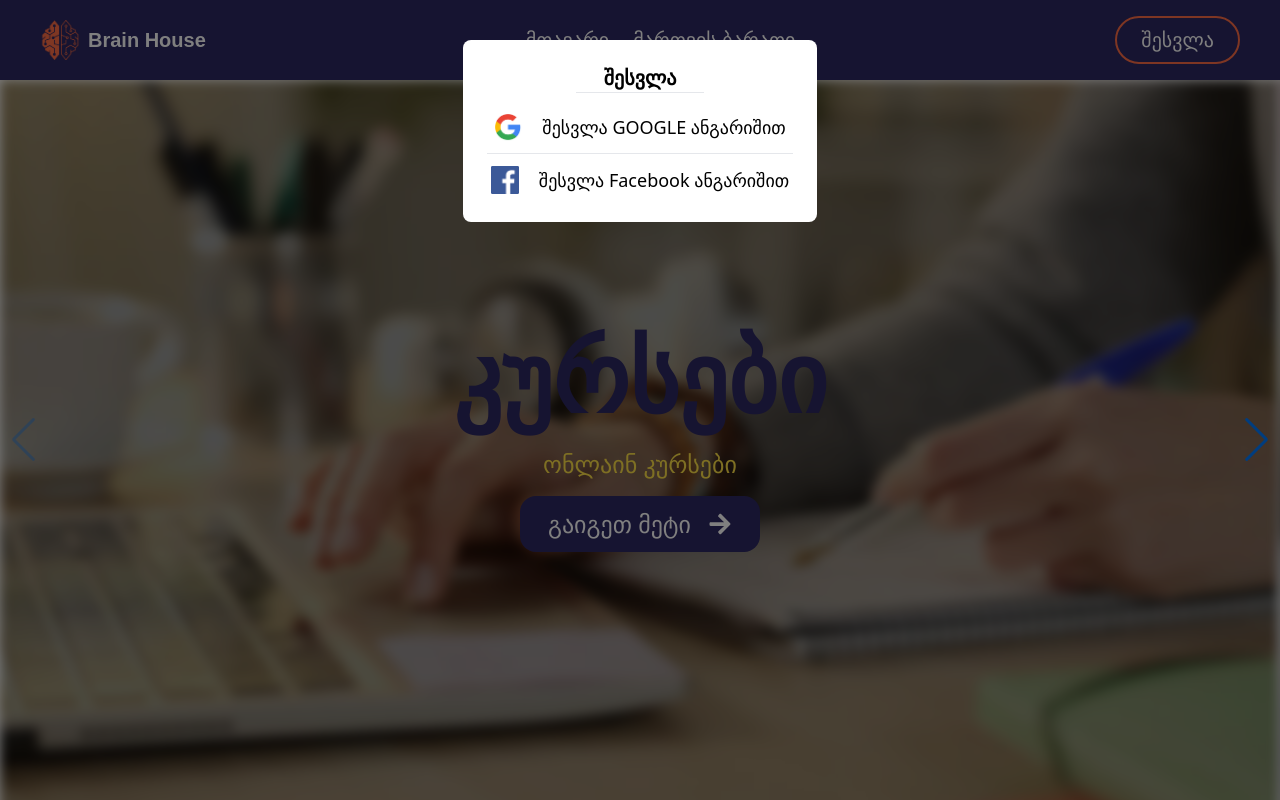
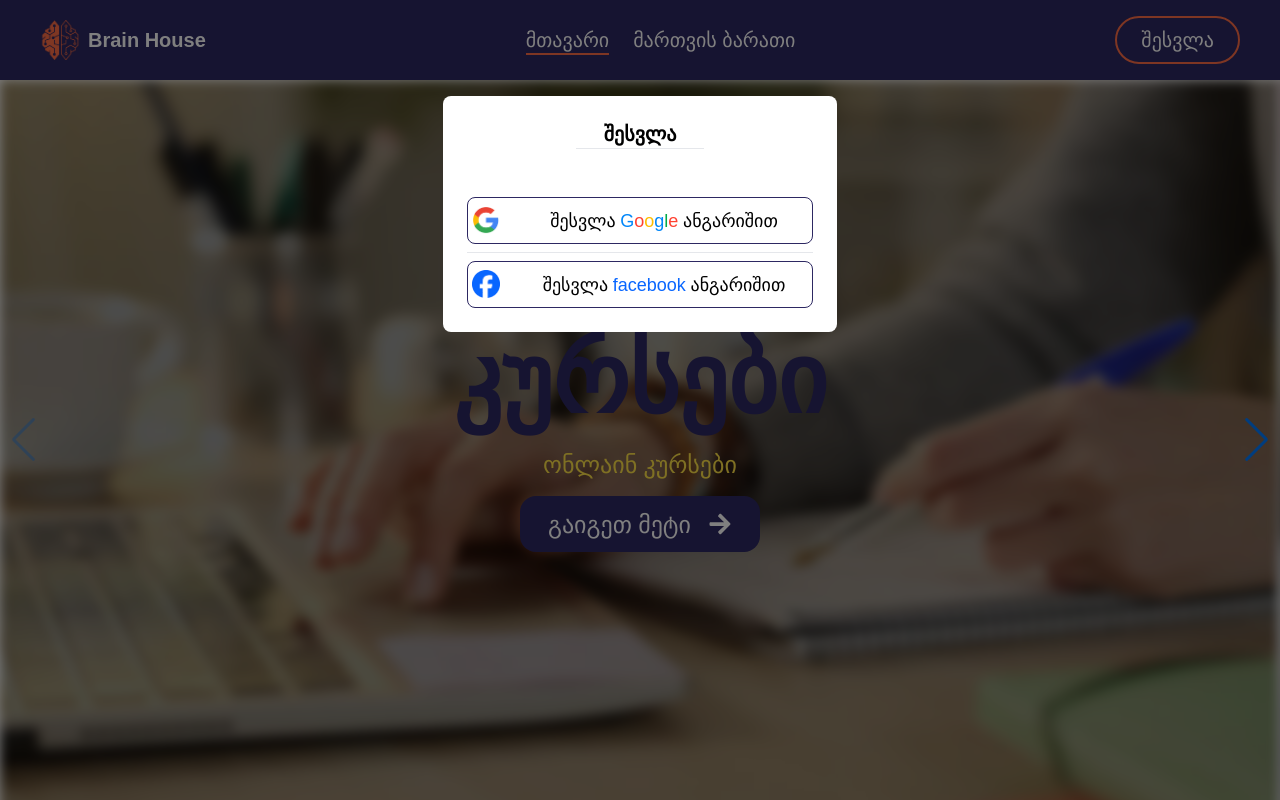
Before and after one commit to imgeorge1/Brain_House, a React (Vite) app in the folder client/: page / in a window 1280 px wide. Both pictures are taken after a click on the button "შესვლა". Shown: the top 800 px of the page. Built offline with nearby package versions, Linux system fonts and the light colour scheme.

Commit message:
improved sign in modal design

```diff
--- a/client/src/components/signin/SignInModal.tsx
+++ b/client/src/components/signin/SignInModal.tsx
@@ -14,22 +14,22 @@ const SignInModal = () => {
       <Dashboard currentUser={currentUser} setShow={setShow} />
       {show && (
         <div
-          className="absolute top-0 h-screen left-0 right-0 bottom-0 bg-black bg-opacity-50"
+          className="absolute top-0 left-0 right-0 bottom-0 h-screen bg-black bg-opacity-50"
           onClick={handleClose}
         >
           <motion.div
             initial={{ opacity: 0, y: -200 }}
             animate={{ opacity: 1, y: 0 }}
             transition={{ duration: 0.8 }}
-            className="mt-10 justify-content-center align-items-center text-center text-black"
+            className="mt-24 justify-content-center align-items-center text-center text-black"
           >
             <div className="space-y-2 bg-white inline-block text-center p-6 rounded-lg">
-              <h6 className="font-semibold mb-4 font-roboto border-b-[1px] border-b-gray-200 w-32 mx-auto text-lg sm:text-xl">
+              <h6 className="font-semibold mb-12 font-roboto border-b-[1px] border-b-gray-200 w-32 mx-auto text-lg sm:text-xl">
                 შესვლა
               </h6>
               <button
-                className="flex gap-5 bg-white p-1 mx-auto hover:-translate-y-1 hover:shadow-md
-                hover:shadow-gray-300 duration-200 text-sm sm:text-lg"
+                className="flex gap-5 border-solid border-[#2d2862] border rounded-lg bg-white py-2 p-1 mx-auto hover:-translate-y-1 hover:shadow-md
+                hover:shadow-gray-300 hover:bg-[#2d286215] duration-200 text-sm sm:text-lg"
                 type="submit"
                 onClick={googleAuth}
               >
@@ -40,12 +40,19 @@ const SignInModal = () => {
                   height={20}
                   className="sm:w-7 sm:h-7"
                 />
-                <span className="font-roboto">შესვლა GOOGLE ანგარიშით</span>
+                <span className="font-roboto w-60 sm:w-72">
+                  შესვლა <span className="text-[#0086F9]">G</span>
+                  <span className="text-[#FF4131]">o</span>
+                  <span className="text-[#FEBD00]">o</span>
+                  <span className="text-[#0086F9]">g</span>
+                  <span className="text-[#00AA4A]">l</span>
+                  <span className="text-[#FF4131]">e</span> ანგარიშით
+                </span>
               </button>
               <hr />
               <button
-                className="flex gap-5 bg-white p-1 hover:-translate-y-1 hover:shadow-md
-                hover:shadow-gray-300 duration-200 text-sm sm:text-lg"
+                className="flex gap-5 border-solid border-[#2d2862] border rounded-lg bg-white py-2 p-1 hover:-translate-y-1 hover:shadow-md
+                hover:shadow-gray-300 hover:bg-[#2d286215] duration-200 text-sm sm:text-lg"
                 type="submit"
                 onClick={facebookAuth}
               >
@@ -54,9 +61,13 @@ const SignInModal = () => {
                   alt="facebook logo"
                   width={20}
                   height={20}
-                  className="sm:w-7 sm:h-7"
+                  className="sm:w-7 sm:h-7 rounded-xl"
                 />
-                <span className="font-roboto"> შესვლა Facebook ანგარიშით </span>
+                <span className="font-roboto w-60 sm:w-72">
+                  {" "}
+                  შესვლა <span className="text-[#0866FF]">facebook</span>{" "}
+                  ანგარიშით{" "}
+                </span>
               </button>
             </div>
           </motion.div>
```
Also changed, not shown: client/src/assets/facebook.png.
